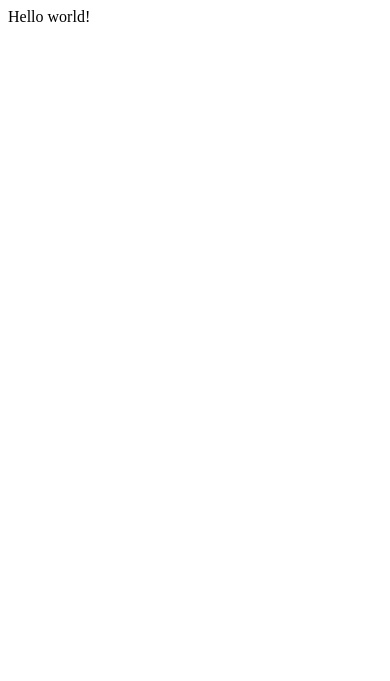
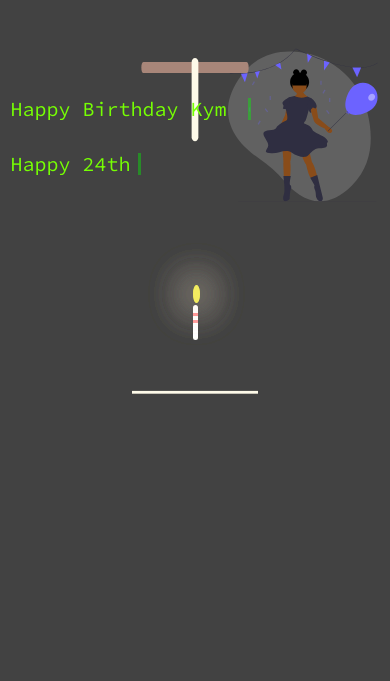
Before and after one commit to brayomwas/bday, a Gatsby site: page / in a window 390 px wide. Built offline with nearby package versions, Linux system fonts and the light colour scheme; Gatsby itself is replaced by a stand-in of ours.

Commit message:
Initial Commit

```diff
--- /dev/null
+++ b/gatsby-browser.js
@@ -0,0 +1 @@
+import './src/styles/style.css'
--- a/gatsby-config.js
+++ b/gatsby-config.js
@@ -6,5 +6,14 @@
 
 module.exports = {
   /* Your site config here */
-  plugins: [],
+  plugins: [
+    {
+      resolve: `gatsby-plugin-react-svg`,
+      options: {
+        rule: {
+          include: /assets/
+        }
+      }
+    }
+  ],
 }
--- a/package.json
+++ b/package.json
@@ -15,6 +15,9 @@
   },
   "dependencies": {
     "gatsby": "^2.24.54",
+    "gatsby-plugin-react-svg": "^3.0.0",
+    "gsap": "^3.5.1",
+    "materialize-css": "^1.0.0-rc.2",
     "react": "^16.12.0",
     "react-dom": "^16.12.0"
   },
--- /dev/null
+++ b/src/components/AgeHeading.js
@@ -0,0 +1,9 @@
+import React from 'react';
+
+export default function AgeHeading(props) {
+    return (
+        <div>
+            <h2 className={props.classes}>{props.text}</h2>
+        </div>
+    )
+}
--- /dev/null
+++ b/src/components/Cake.js
@@ -0,0 +1,16 @@
+import React from 'react'
+import CakeSVG from '../assets/cake.svg'
+export default function Cake() {
+    return (
+        <div className="cake-bg">
+            <div className="velas">
+                <div className="fuego"></div>
+                <div className="fuego"></div>
+                <div className="fuego"></div>
+                <div className="fuego"></div>
+                <div className="fuego"></div>
+            </div>
+            <CakeSVG />
+        </div>
+    )
+}
--- /dev/null
+++ b/src/components/Heading.js
@@ -0,0 +1,7 @@
+import React from 'react';
+
+export default function Heading(props) {
+    return (
+        <h1 className={props.classes}>{props.text}</h1>
+    )
+}
--- /dev/null
+++ b/src/components/Hero.js
@@ -0,0 +1,33 @@
+import React,{ useEffect } from "react"
+import gsap from 'gsap'
+import Heading from "./Heading"
+import AgeHeading from "./AgeHeading"
+import BirthdayGirl from "../assets/birthday-girl.svg"
+
+export default function Hero() {
+    useEffect(() => {
+        const tl = gsap.timeline();
+        tl.from('#balloon-with-string', {duration: 2, x: 100, y: 100})
+          .fromTo('#balloon', {x: -4.5, y: -4.5}, {duration: 2, x: 4.5, y: 4.5, fill: '#82b1ff', yoyo: true,repeat: -1})
+    })
+  return (
+    <div className="section">
+      <div className="row">
+        <div className="col s7 valign-wrapper">
+          <div className="headings">
+            <Heading
+              classes="typewriter light-green-text text-accent-3"
+              text="Happy Birthday Kym"
+            />
+            <AgeHeading classes="typewriter age light-green-text text-accent-3" text="Happy 24th" />
+          </div>
+        </div>
+        <div className="col s5">
+          <div className="present-svg">
+            <BirthdayGirl />
+          </div>
+        </div>
+      </div>
+    </div>
+  )
+}
--- a/src/pages/index.js
+++ b/src/pages/index.js
@@ -1,5 +1,14 @@
 import React from "react"
+import 'materialize-css/dist/css/materialize.min.css'
+import Hero from '../components/Hero'
+import Cake from '../components/Cake'
+export default function Home() {
+  return (
+    <div >
 
-export default function Home() {
-  return <div>Hello world!</div>
+      <Hero />
+      <Cake />
+  </div>
+  )
+
 }
--- /dev/null
+++ b/src/styles/style.css
@@ -0,0 +1,205 @@
+@import url('https://fonts.googleapis.com/css?family=Source+Code+Pro');
+html, body {
+    overflow-x: hidden;
+    background-color: #424242;
+}
+.outer-container {
+    margin: 0 30px;
+    padding: 20px;
+    width: 100%;
+    height: 100vh;
+
+}
+
+.inner-container {
+    width: 100%;
+    height: 90vh;
+    margin: 5px;
+    display: flex;
+    flex-direction: row;
+    justify-content: space-between;
+    align-items: center;
+    /* outline: 1px solid red; */
+}
+
+.headings {
+    /* outline: 1px solid yellow; */
+    z-index: 10;
+}
+.present-svg {
+    position: relative;
+    right: 50px;
+    /* outline: 1px solid green; */
+}
+
+.typewriter {
+    border-right: 3px solid rgba(0, 255, 0, .75);
+    white-space: nowrap;
+    overflow: hidden;
+    font-family: 'Source Code Pro', monospace;
+    font-size: 50px;
+    color: black;
+}
+
+.typewriter {
+    animation: animated-text 4s steps(29, end) 1s 1 normal both, animated-cursor 600ms steps(29, end) infinite;
+}
+
+.age {
+    animation: animated-text-2 4s steps(29, end) 1s 1 normal both, animated-cursor 600ms steps(29, end) infinite;
+}
+
+@keyframes animated-text{
+    from{width: 0;}
+    to{width: 610px;}
+}
+
+@keyframes animated-cursor{
+    from{border-right-color: rgba(0, 255, 0, .75);}
+    to{border-right-color: transparent;}
+}
+
+@keyframes animated-text-2 {
+    from{width: 0;}
+    to{width: 320px;}
+}
+
+/*cake svg*/
+.cake-bg {
+
+    position: relative;
+}
+
+#cake {
+    display: block;
+    position: relative;
+    margin: -10em auto 0 auto;
+    top: -360px;
+}
+
+/*candle*/
+
+.velas {
+    background: #ffffff;
+    border-radius: 10px;
+    position: absolute;
+    top: 13px;
+    left: 50%;
+    margin-left: -2.4px;
+    margin-top: -8.3333333px;
+    width: 5px;
+    height: 35px;
+    transform: translateY(-300px);
+    backface-visibility: hidden;
+    animation: in 500ms 6s ease-out forwards;
+    z-index: 10;
+}
+
+.velas:after, .velas:before {
+    background: rgba(255, 0, 0, 0.4);
+    content: "";
+    position: absolute;
+    width: 100%;
+    height: 2.22222222px;
+}
+
+.velas:after {
+    top: 25%;
+    left: 0;
+}
+
+.velas:before {
+    top: 45%;
+    left: 0;
+}
+
+/*fire*/
+
+.fuego {
+    border-radius: 100%;
+    position: absolute;
+    top: -20px;
+    left: 50%;
+    margin-left: -2.6px;
+    width: 6.66666667px;
+    height: 18px;
+}
+
+.fuego:nth-child(1) {
+    animation: fuego 2s 6.5s infinite;
+}
+
+.fuego:nth-child(2) {
+    animation: fuego 1s 6.5s infinite;
+}
+
+.fuego:nth-child(3) {
+    animation: fuego 1s 6.5s infinite;
+}
+
+.fuego:nth-child(4) {
+    animation: fuego 0.5s 6.5s infinite;
+}
+
+.fuego:nth-child(5) {
+    animation: fuego 0.2s 6.5s infinite;
+}
+
+/*fire animation*/
+
+@keyframes fuego {
+    0%, 100% {
+        background: rgba(254, 248, 97, 0.5);
+        box-shadow: 0 0 40px 10px rgba(248, 233, 209, 0.2);
+        transform: translateY(0) scale(1);
+    }
+    50% {
+        background: rgba(255, 50, 0, 0.1);
+        box-shadow: 0 0 40px 20px rgba(248, 233, 209, 0.2);
+        transform: translateY(-20px) scale(0);
+    }
+}
+
+@keyframes in {
+    to {
+        transform: translateY(0);
+    }
+}
+
+@media only screen and (min-width: 375px) and (max-width: 767px) {
+    .typewriter {
+        font-size: 20px;
+    }
+    @keyframes animated-text{
+        from{width: 0;}
+        to{width: 240px;}
+    }
+    @keyframes animated-text-2 {
+        from{width: 0;}
+        to{width: 130px;}
+    }
+    .present-svg {
+        position: relative;
+        top: 10%;
+        right: 10px;
+        height: 280px;
+        /* outline: 1px solid green; */
+    }
+    svg {
+        height: 350px;
+        width: 150px;
+        position: relative;
+        top: -23%;
+    }
+    .headings {
+        position: relative;
+        top: 45px;
+        /* outline: 1px solid red; */
+    }
+    #cake {
+        top: -270px
+    }
+    .velas {
+        top: -15px;
+    }
+}
```
Also changed, not shown: src/assets/birthday-girl.svg (added), src/assets/cake.svg (added), src/assets/wishes.svg (added), 1 other file.
